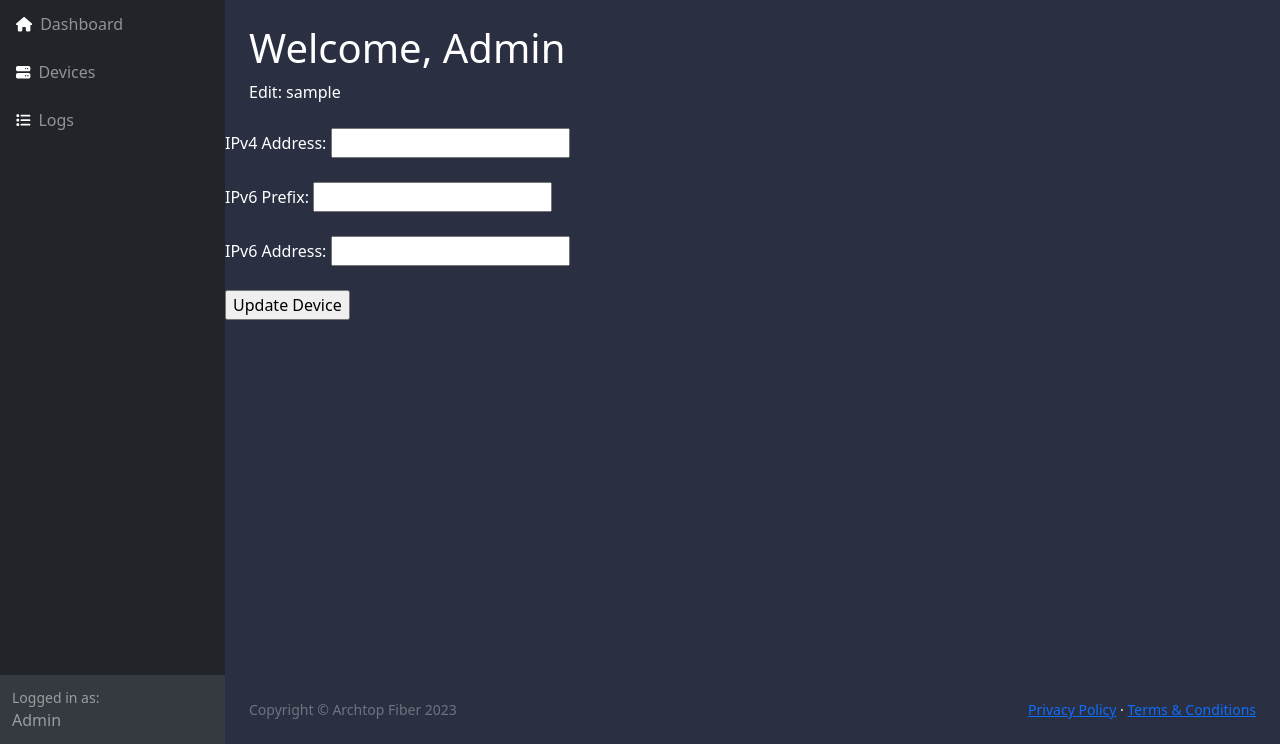
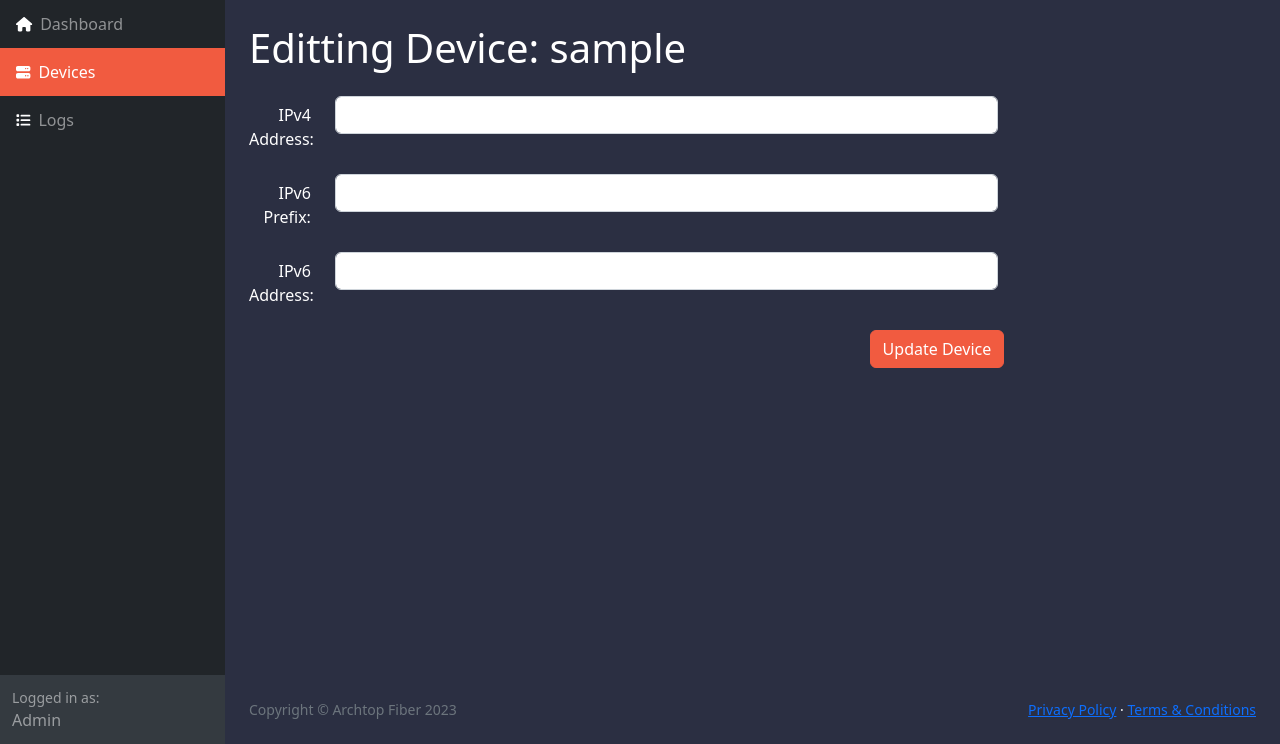
Before and after one commit to 24Bouchers/Capping, a Flask app: a page that uses Web Interface/templates/editDevice.html in a window 1280 px wide. Shown: the part 56-800 px from the top of the page. Run offline with Flask 3, Linux system fonts and the light colour scheme; data that the repository does not hold is empty; some libraries are stand-ins or nearby versions.

Commit message:
Christian (#63)
* removed redundant import statements

* commented out users & updated current url script

* fixed alignment on add device page

* fixed add device and edit device pages

```diff
--- a/Web Interface/app.py
+++ b/Web Interface/app.py
@@ -331,10 +331,6 @@ def show_edit_device_page(username):
         print(error_message)
         return render_template('404.html', error_message=error_message)
 
-
-from flask import Flask, request, redirect, flash
-import pymysql
-
 @app.route('/updateDevice/<path:username>', methods=['POST'])
 def update_device(username):
     try:
--- a/Web Interface/templates/devices.html
+++ b/Web Interface/templates/devices.html
@@ -60,11 +60,11 @@
 									<i class="fas fa-list" style="color: #ffffff;"></i>
 								</div> Logs
 							</a>
-							<a class="nav-link" href="users.html">
+							<!-- <a class="nav-link" href="users.html">
 								<div class="sb-nav-link-icon">
 									<i class="fas fa-users" style="color: #ffffff;"></i>
 								</div> Users
-							</a>
+							</a> -->
                             <div class="collapse" id="collapsePages" aria-labelledby="headingTwo" data-bs-parent="#sidenavAccordion">
                                 <nav class="sb-sidenav-menu-nested nav accordion" id="sidenavAccordionPages">
                                     <a class="nav-link collapsed" href="#" data-bs-toggle="collapse" data-bs-target="#pagesCollapseAuth" aria-expanded="false" aria-controls="pagesCollapseAuth">
--- a/Web Interface/templates/editDevice.html
+++ b/Web Interface/templates/editDevice.html
@@ -102,28 +102,35 @@
             <div id="layoutSidenav_content">
                 <main>
                     <div class="container-fluid px-4">
-                        <h1 class="mt-4">Welcome, Admin</h1>
-                        <ol class="breadcrumb mb-4">
-                            <li class="breadcrumb-item active">Edit: {{ username }}</li>
-                        </ol>
-                          </div>
-                          <div class="row mb-3">
-                            <body>
-                                <form action="/updateDevice/{{ username }}" method="post">
-                                    <input type="hidden" name="username" value="{{ username }}">
+                        <h1 class="mt-4">Editting Device: {{ username }}</h1>
+                        <form action="/updateDevice/{{ username }}" method="post" class="mt-4">
+                            <input type="hidden" name="username" value="{{ username }}">
 
-                                    <label for="ipv4_address">IPv4 Address: </label>
-                                    <input type="text" id="ipv4_address" name="ipv4_address" value="{{ current_device_data['Framed-IP-Address'] }}"><br><br>
+                            <div class="row mb-3">
+                                <label for="ipv4_address" class="col-sm-1 col-form-label text-lg-end">IPv4 Address:</label>
+                                <div class="col-sm-8">
+                                    <input type="text" id="ipv4_address" name="ipv4_address" class="form-control" value="{{ current_device_data['Framed-IP-Address'] }}">
+                                </div>
+                            </div>
 
-                                    <label for="ipv6_prefix">IPv6 Prefix: </label>
-                                    <input type="text" id="ipv6_prefix" name="ipv6_prefix" value="{{ current_device_data['Framed-IPv6-Prefix'] }}"><br><br>
+                            <div class="row mb-3">
+                                <label for="ipv6_prefix" class="col-sm-1 col-form-label text-lg-end">IPv6 Prefix:</label>
+                                <div class="col-sm-8">
+                                    <input type="text" id="ipv6_prefix" name="ipv6_prefix" class="form-control" value="{{ current_device_data['Framed-IPv6-Prefix'] }}">
+                                </div>
+                            </div>
 
-                                    <label for="ipv6_address">IPv6 Address: </label>
-                                    <input type="text" id="ipv6_address" name="ipv6_address" value="{{ current_device_data['Framed-IPv6-Address'] }}"><br><br>
+                            <div class="row mb-3">
+                                <label for="ipv6_address" class="col-sm-1 col-form-label text-lg-end">IPv6 Address:</label>
+                                <div class="col-sm-8">
+                                    <input type="text" id="ipv6_address" name="ipv6_address" class="form-control" value="{{ current_device_data['Framed-IPv6-Address'] }}">
+                                </div>
+                            </div>
 
-                                    <input type="submit" value="Update Device">
-                                </form>
-                            </body>
+                            <div class="text-end my-3 col-sm-9">
+                                <input type="submit" value="Update Device" class="btn btn-primary">
+                            </div>
+                        </form>
                     </div>
                 </main>
                 <footer class="py-4 bg-dark mt-auto">
--- a/Web Interface/templates/index.html
+++ b/Web Interface/templates/index.html
@@ -62,11 +62,11 @@
 									<i class="fas fa-list" style="color: #ffffff;"></i>
 								</div> Logs
 							</a>
-							<a class="nav-link" href="users.html" data-link="users">
+							<!-- <a class="nav-link" href="users.html" data-link="users">
 								<div class="sb-nav-link-icon">
 									<i class="fas fa-users" style="color: #ffffff;"></i>
 								</div> Users
-							</a>
+							</a> -->
 							<!-- <div class="sb-sidenav-menu-heading">Interface</div><a class="nav-link collapsed" href="#" data-bs-toggle="collapse" data-bs-target="#collapseLayouts" aria-expanded="false" aria-controls="collapseLayouts"><div class="sb-nav-link-icon"><i class="fas fa-columns"></i></div>
                                 Layouts
                                 <div class="sb-sidenav-collapse-arrow"><i class="fas fa-angle-down"></i></div></a><div class="collapse" id="collapseLayouts" aria-labelledby="headingOne" data-bs-parent="#sidenavAccordion"><nav class="sb-sidenav-menu-nested nav"><a class="nav-link" href="layout-static.html">Static Navigation</a><a class="nav-link" href="layout-sidenav-light.html">Light Sidenav</a></nav></div><a class="nav-link collapsed" href="#" data-bs-toggle="collapse" data-bs-target="#collapsePages" aria-expanded="false" aria-controls="collapsePages"><div class="sb-nav-link-icon"><i class="fas fa-book-open"></i></div>
--- a/Web Interface/templates/logs.html
+++ b/Web Interface/templates/logs.html
@@ -60,11 +60,11 @@
 									<i class="fas fa-list" style="color: #ffffff;"></i>
 								</div> Logs
 							</a>
-							<a class="nav-link" href="users.html">
+							<!-- <a class="nav-link" href="users.html">
 								<div class="sb-nav-link-icon">
 									<i class="fas fa-users" style="color: #ffffff;"></i>
 								</div> Users
-							</a>
+							</a> -->
                             <div class="collapse" id="collapsePages" aria-labelledby="headingTwo" data-bs-parent="#sidenavAccordion">
                                 <nav class="sb-sidenav-menu-nested nav accordion" id="sidenavAccordionPages">
                                     <a class="nav-link collapsed" href="#" data-bs-toggle="collapse" data-bs-target="#pagesCollapseAuth" aria-expanded="false" aria-controls="pagesCollapseAuth">
```
Also changed, not shown: Web Interface/static/js/scripts.js (+24 -8 lines), Web Interface/templates/addDevice.html (+14 -14 lines).
